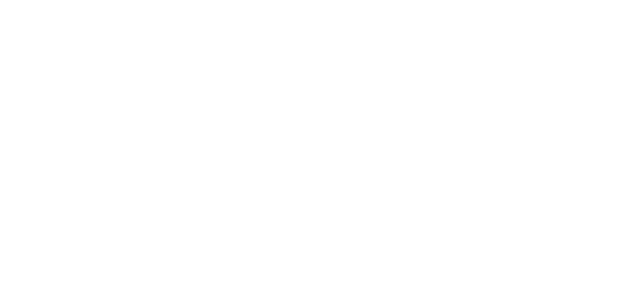
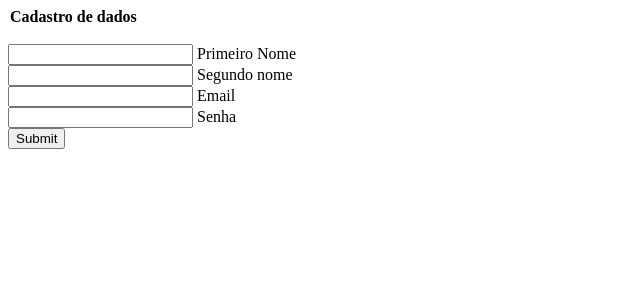
Before and after one commit to Vinicius-Iankoski/Login-Page, a PHP site: page / in a window 1280 px wide. Before the commit the part shown is empty. Shown: the top 300 px of the page, without its empty margins (0-640 px from the left). Run offline with PHP 8.4, Linux system fonts and the light colour scheme.

Commit message:
primeira parte do formulario

```diff
--- a/index.php
+++ b/index.php
@@ -10,6 +10,22 @@
     <title>Login</title>
 </head>
 <body>
-
+    <form action="index.php" method="post">
+        <legend><b>Cadastro de dados</b></legend>
+        <br>
+        <input type="text" name="PrimeiroNome" required>
+        <label for="">Primeiro Nome</label>
+        <br>
+        <input type="text" name="SegundoNome" required>
+        <label for="">Segundo nome</label>
+        <br>
+        <input type="email" name="Email" required>
+        <label for="">Email</label>
+        <br>
+        <input type="password" name="Password" required>
+        <label for="">Senha</label>
+        <br>
+        <input type="submit" name="Submit">
+    </form>
 </body>
 </html>
```
